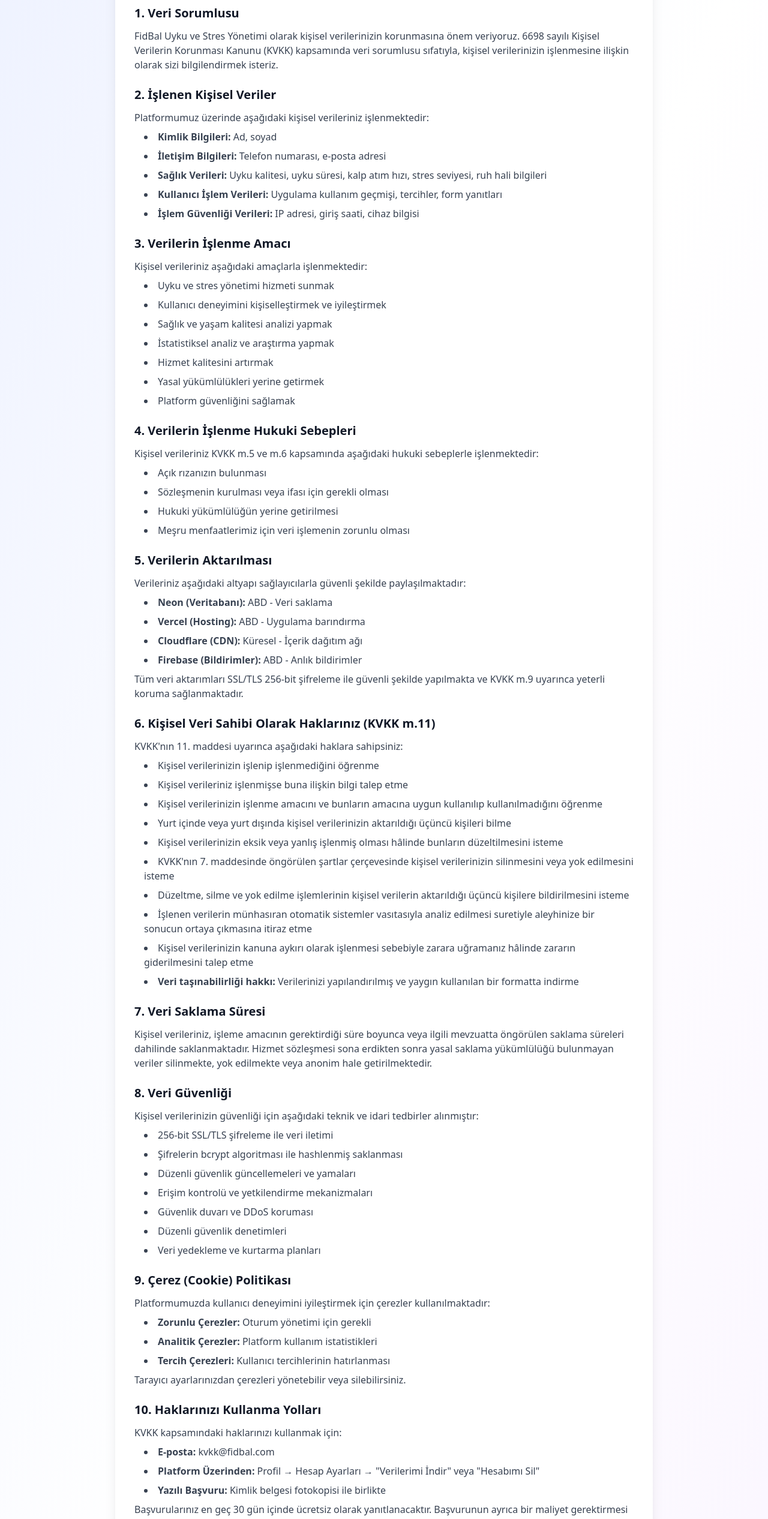
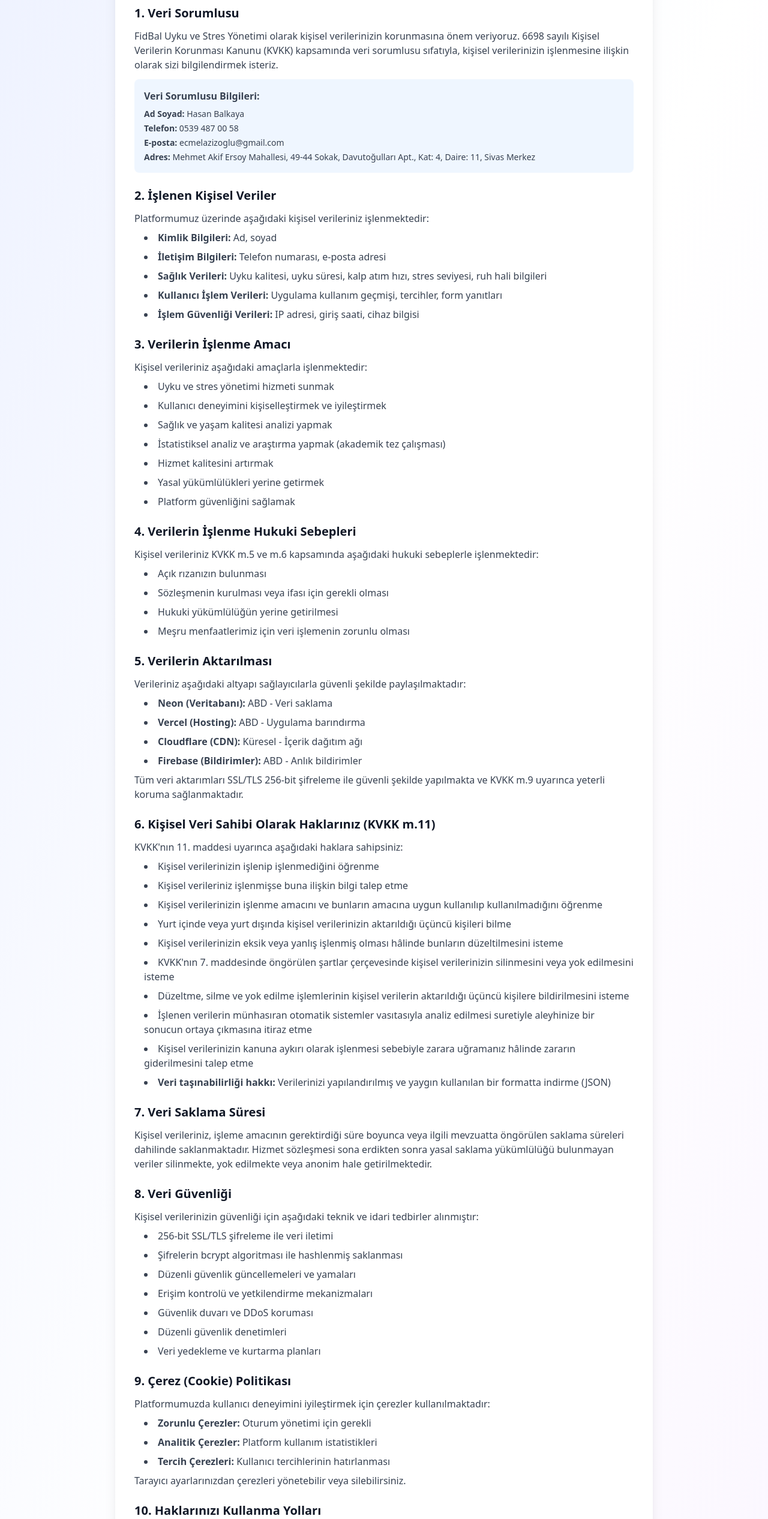
Before and after one commit to Hecmel58/relaxation-app, a React (Vite) app in the folder frontend/: page /privacy-policy in a window 1280 px wide. Shown: the part 180-2712 px from the top of the page at 60% size. Built offline with nearby package versions, Linux system fonts and the light colour scheme; the HTML template or start-up script is replaced by a standard one.

Commit message:
Fix data download endpoint and update privacy policy contact info

```diff
--- a/frontend/src/pages/PrivacyPolicyPage.jsx
+++ b/frontend/src/pages/PrivacyPolicyPage.jsx
@@ -19,6 +19,15 @@ function PrivacyPolicyPage() {
             <section>
               <h2 className="text-xl font-semibold text-gray-900 mb-3">1. Veri Sorumlusu</h2>
               <p>FidBal Uyku ve Stres Yönetimi olarak kişisel verilerinizin korunmasına önem veriyoruz. 6698 sayılı Kişisel Verilerin Korunması Kanunu (KVKK) kapsamında veri sorumlusu sıfatıyla, kişisel verilerinizin işlenmesine ilişkin olarak sizi bilgilendirmek isteriz.</p>
+              <div className="bg-blue-50 p-4 rounded-lg mt-3">
+                <p className="font-semibold mb-2">Veri Sorumlusu Bilgileri:</p>
+                <ul className="text-sm space-y-1">
+                  <li><strong>Ad Soyad:</strong> Hasan Balkaya</li>
+                  <li><strong>Telefon:</strong> 0539 487 00 58</li>
+                  <li><strong>E-posta:</strong> ecmelazizoglu@gmail.com</li>
+                  <li><strong>Adres:</strong> Mehmet Akif Ersoy Mahallesi, 49-44 Sokak, Davutoğulları Apt., Kat: 4, Daire: 11, Sivas Merkez</li>
+                </ul>
+              </div>
             </section>
 
             <section>
@@ -40,7 +49,7 @@ function PrivacyPolicyPage() {
                 <li>Uyku ve stres yönetimi hizmeti sunmak</li>
                 <li>Kullanıcı deneyimini kişiselleştirmek ve iyileştirmek</li>
                 <li>Sağlık ve yaşam kalitesi analizi yapmak</li>
-                <li>İstatistiksel analiz ve araştırma yapmak</li>
+                <li>İstatistiksel analiz ve araştırma yapmak (akademik tez çalışması)</li>
                 <li>Hizmet kalitesini artırmak</li>
                 <li>Yasal yükümlülükleri yerine getirmek</li>
                 <li>Platform güvenliğini sağlamak</li>
@@ -83,7 +92,7 @@ function PrivacyPolicyPage() {
                 <li>Düzeltme, silme ve yok edilme işlemlerinin kişisel verilerin aktarıldığı üçüncü kişilere bildirilmesini isteme</li>
                 <li>İşlenen verilerin münhasıran otomatik sistemler vasıtasıyla analiz edilmesi suretiyle aleyhinize bir sonucun ortaya çıkmasına itiraz etme</li>
                 <li>Kişisel verilerinizin kanuna aykırı olarak işlenmesi sebebiyle zarara uğramanız hâlinde zararın giderilmesini talep etme</li>
-                <li><strong>Veri taşınabilirliği hakkı:</strong> Verilerinizi yapılandırılmış ve yaygın kullanılan bir formatta indirme</li>
+                <li><strong>Veri taşınabilirliği hakkı:</strong> Verilerinizi yapılandırılmış ve yaygın kullanılan bir formatta indirme (JSON)</li>
               </ul>
             </section>
 
@@ -121,9 +130,9 @@ function PrivacyPolicyPage() {
               <h2 className="text-xl font-semibold text-gray-900 mb-3">10. Haklarınızı Kullanma Yolları</h2>
               <p className="mb-2">KVKK kapsamındaki haklarınızı kullanmak için:</p>
               <ul className="list-disc list-inside space-y-2 ml-4">
-                <li><strong>E-posta:</strong> kvkk@fidbal.com</li>
+                <li><strong>E-posta:</strong> ecmelazizoglu@gmail.com</li>
                 <li><strong>Platform Üzerinden:</strong> Profil → Hesap Ayarları → "Verilerimi İndir" veya "Hesabımı Sil"</li>
-                <li><strong>Yazılı Başvuru:</strong> Kimlik belgesi fotokopisi ile birlikte</li>
+                <li><strong>Yazılı Başvuru:</strong> Kimlik belgesi fotokopisi ile birlikte posta adresimize gönderebilirsiniz</li>
               </ul>
               <p className="mt-2">Başvurularınız en geç 30 gün içinde ücretsiz olarak yanıtlanacaktır. Başvurunun ayrıca bir maliyet gerektirmesi halinde, Kişisel Verileri Koruma Kurulu tarafından belirlenen tarifedeki ücret alınacaktır.</p>
             </section>
@@ -141,11 +150,14 @@ function PrivacyPolicyPage() {
             <section>
               <h2 className="text-xl font-semibold text-gray-900 mb-3">13. İletişim</h2>
               <p className="mb-2">Kişisel verilerinizin işlenmesi hakkında sorularınız için:</p>
-              <ul className="list-none space-y-1">
-                <li><strong>E-posta:</strong> kvkk@fidbal.com</li>
-                <li><strong>Telefon:</strong> 0850 XXX XX XX</li>
-                <li><strong>Adres:</strong> [Şirket Adresi]</li>
-              </ul>
+              <div className="bg-gray-50 p-4 rounded-lg">
+                <ul className="list-none space-y-2">
+                  <li><strong>Ad Soyad:</strong> Hasan Balkaya</li>
+                  <li><strong>E-posta:</strong> ecmelazizoglu@gmail.com</li>
+                  <li><strong>Telefon:</strong> 0539 487 00 58</li>
+                  <li><strong>Adres:</strong> Mehmet Akif Ersoy Mahallesi, 49-44 Sokak, Davutoğulları Apt., Kat: 4, Daire: 11, Sivas Merkez</li>
+                </ul>
+              </div>
             </section>
 
             <section className="border-t pt-6">
--- a/frontend/src/pages/ProfilePage.jsx
+++ b/frontend/src/pages/ProfilePage.jsx
@@ -10,11 +10,18 @@ function ProfilePage() {
     try {
       setDownloading(true);
       const token = localStorage.getItem('fidbal_token');
-      const response = await fetch(`${import.meta.env.VITE_API_URL}/user/data/download`, {
+      const response = await fetch(`${import.meta.env.VITE_API_URL}/api/user/data/download`, {
         method: 'GET',
-        headers: { 'Authorization': `Bearer ${token}`, 'Content-Type': 'application/json' }
+        headers: {
+          'Authorization': `Bearer ${token}`,
+          'Content-Type': 'application/json'
+        }
       });
-      if (!response.ok) throw new Error('Veri indirme başarısız');
+
+      if (!response.ok) {
+        throw new Error('Veri indirme başarısız');
+      }
+
       const blob = await response.blob();
       const url = window.URL.createObjectURL(blob);
       const a = document.createElement('a');
@@ -24,8 +31,11 @@ function ProfilePage() {
       a.click();
       window.URL.revokeObjectURL(url);
       document.body.removeChild(a);
+
+      alert('✅ Verileriniz başarıyla indirildi!');
     } catch (error) {
-      alert('Veri indirme sırasında bir hata oluştu');
+      console.error('Download error:', error);
+      alert('❌ Veri indirme sırasında bir hata oluştu. Lütfen tekrar deneyin.');
     } finally {
       setDownloading(false);
     }
@@ -34,24 +44,32 @@ function ProfilePage() {
   const handleDeleteAccount = async () => {
     if (!confirm('UYARI: Hesabınız ve TÜM verileriniz kalıcı olarak silinecektir. Bu işlem GERİ ALINAMAZ! Devam etmek istiyor musunuz?')) return;
     if (!confirm('SON UYARI: Bu işlem geri alınamaz! Tüm verileriniz silinecek. Emin misiniz?')) return;
+
     const confirmText = prompt('Hesabınızı silmek için SİL yazın:');
-    if (confirmText !== 'SİL') { alert('İptal edildi'); return; }
+    if (confirmText !== 'SİL') {
+      alert('İptal edildi');
+      return;
+    }
+
     try {
       const token = localStorage.getItem('fidbal_token');
-      const response = await fetch(`${import.meta.env.VITE_API_URL}/user/account`, {
+      const response = await fetch(`${import.meta.env.VITE_API_URL}/api/user/account`, {
         method: 'DELETE',
         headers: { 'Authorization': `Bearer ${token}` }
       });
+
       const data = await response.json();
+
       if (data.success) {
-        alert('Hesabınız başarıyla silindi');
+        alert('✅ Hesabınız başarıyla silindi. Güle güle!');
         localStorage.clear();
         window.location.href = '/login';
       } else {
         throw new Error(data.error || 'Hesap silme başarısız');
       }
     } catch (error) {
-      alert('Hesap silme sırasında bir hata oluştu: ' + error.message);
+      console.error('Delete account error:', error);
+      alert('❌ Hesap silme sırasında bir hata oluştu: ' + error.message);
     }
   };
 
@@ -61,6 +79,7 @@ function ProfilePage() {
         <h1 className="text-3xl font-bold text-slate-900">Profil</h1>
         <p className="text-slate-600 mt-1">Hesap bilgileriniz ve ayarlarınız</p>
       </div>
+
       <Card>
         <h3 className="text-lg font-semibold mb-4">Hesap Bilgileri</h3>
         <div className="space-y-3">
@@ -72,30 +91,60 @@ function ProfilePage() {
             <label className="text-sm font-medium text-slate-700">Telefon</label>
             <p className="text-slate-900">{user?.phone}</p>
           </div>
+          {user?.email && (
+            <div>
+              <label className="text-sm font-medium text-slate-700">E-posta</label>
+              <p className="text-slate-900">{user.email}</p>
+            </div>
+          )}
           <div>
             <label className="text-sm font-medium text-slate-700">A/B Test Grubu</label>
             <p className="text-slate-900">
               {user?.abGroup === 'experiment' ? 'Deney Grubu' : 'Kontrol Grubu'}
-              {user?.abGroup === 'experiment' && <span className="ml-2 px-2 py-1 bg-warning-100 text-warning-800 rounded text-xs font-medium">BETA</span>}
+              {user?.abGroup === 'experiment' && (
+                <span className="ml-2 px-2 py-1 bg-warning-100 text-warning-800 rounded text-xs font-medium">
+                  BETA
+                </span>
+              )}
             </p>
           </div>
         </div>
       </Card>
+
       <Card>
         <h3 className="text-lg font-semibold mb-4">Kişisel Verilerim (KVKK)</h3>
-        <p className="text-sm text-slate-600 mb-4">6698 sayılı KVKK kapsamında kişisel verilerinizi indirebilir veya hesabınızı silebilirsiniz.</p>
+        <p className="text-sm text-slate-600 mb-4">
+          6698 sayılı KVKK kapsamında kişisel verilerinizi indirebilir veya hesabınızı silebilirsiniz.
+        </p>
         <div className="space-y-3">
-          <button onClick={handleDownloadData} disabled={downloading} className="w-full bg-blue-500 hover:bg-blue-600 disabled:bg-blue-300 text-white font-semibold py-3 px-4 rounded-lg transition-colors">
+          <button
+            onClick={handleDownloadData}
+            disabled={downloading}
+            className="w-full bg-blue-500 hover:bg-blue-600 disabled:bg-blue-300 text-white font-semibold py-3 px-4 rounded-lg transition-colors"
+          >
             {downloading ? 'İndiriliyor...' : 'Verilerimi İndir (JSON)'}
           </button>
-          <button onClick={handleDeleteAccount} className="w-full bg-red-500 hover:bg-red-600 text-white font-semibold py-3 px-4 rounded-lg transition-colors">
+
+          <button
+            onClick={handleDeleteAccount}
+            className="w-full bg-red-500 hover:bg-red-600 text-white font-semibold py-3 px-4 rounded-lg transition-colors"
+          >
             Hesabımı Kalıcı Olarak Sil
           </button>
-          <a href="/privacy-policy" target="_blank" rel="noopener noreferrer" className="block text-center text-blue-600 hover:text-blue-700 hover:underline py-2">
+
+          <a
+            href="/privacy-policy"
+            target="_blank"
+            rel="noopener noreferrer"
+            className="block text-center text-blue-600 hover:text-blue-700 hover:underline py-2"
+          >
             Gizlilik Politikası ve KVKK Aydınlatma Metni
           </a>
+
           <div className="mt-4 p-3 bg-amber-50 border border-amber-200 rounded-lg">
-            <p className="text-xs text-amber-800"><strong>Önemli:</strong> Hesabınızı sildiğinizde tüm verileriniz kalıcı olarak silinecektir. Bu işlem geri alınamaz.</p>
+            <p className="text-xs text-amber-800">
+              <strong>Önemli:</strong> Hesabınızı sildiğinizde tüm verileriniz kalıcı olarak silinecektir. Bu işlem geri alınamaz.
+            </p>
           </div>
         </div>
       </Card>
```
